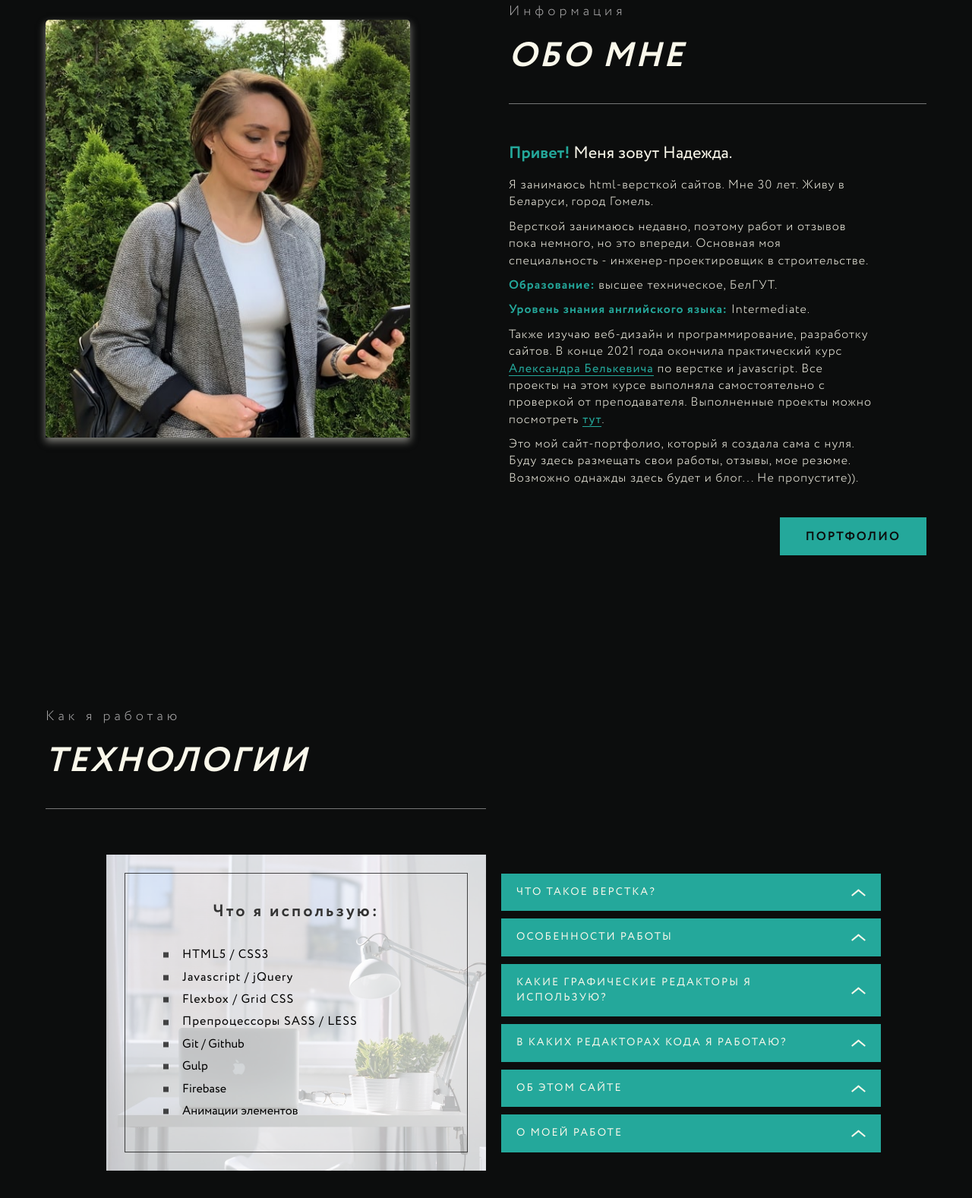
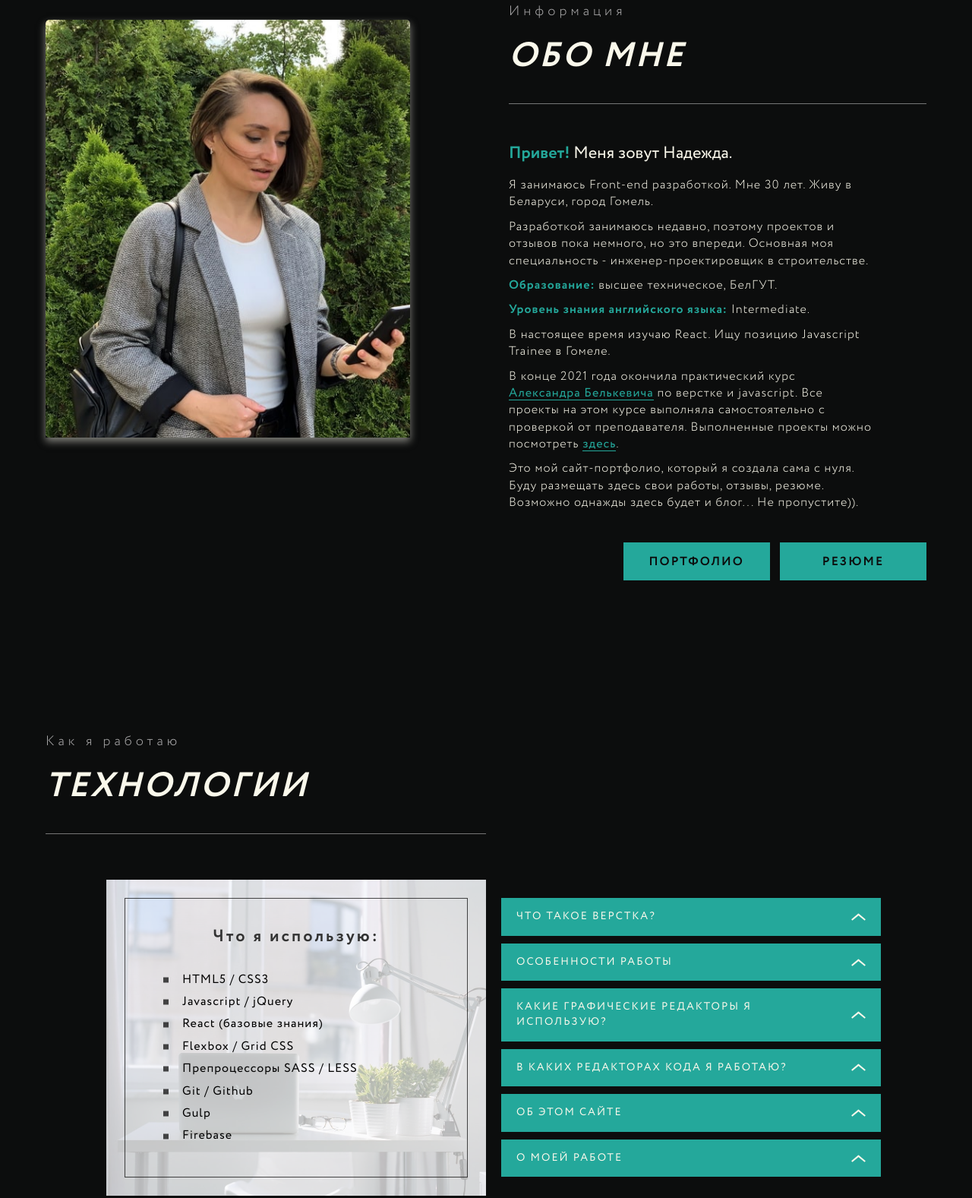
Before and after one commit to NadyaLenkovets/NL, a plain HTML site: page index.html in a window 1280 px wide. Shown: the part 977-2554 px from the top of the page at 76% size. Drawn offline with Linux system fonts and the light colour scheme.

Commit message:
add files

```diff
--- a/index.html
+++ b/index.html
@@ -4,7 +4,7 @@
    <head>
       <meta charset="UTF-8">
       <meta name="viewport" content="width=device-width, initial-scale=1.0">
-      <title>HTML-верстальщик Надежда Ленковец, Гомель</title>
+      <title>Front-end разработчик Надежда Ленковец, Гомель</title>
 
       <!-- favicon
 	================================================== -->
@@ -259,7 +259,7 @@
             <div class="intro-inner">
                <div class="intro-left">
                   <div class="intro-left__inner">
-                     <h3 class="intro__subtitle anim-items anim-no-hide">HTML-верстальщик</h3>
+                     <h3 class="intro__subtitle anim-items anim-no-hide">Front-end разработчик</h3>
                      <h1 class="intro__title anim-items anim-no-hide">Надежда Ленковец</h1>
                      <div class="intro__btn-container anim-items anim-no-hide">
                         <a href="#contacts" class="btn intro__btn">Написать мне</a>
@@ -321,14 +321,16 @@
                            <h2 class="about__title title">Обо мне</h2>
                         </div>
                         <p class="about__text-bold"><span>Привет!</span> Меня зовут Надежда.</p>
-                        <p class="about__text text">Я занимаюсь html-версткой сайтов. Мне 30 лет. Живу в Беларуси, город Гомель.</p>
-                        <p class="about__text text">Версткой занимаюсь недавно, поэтому работ и отзывов пока немного, но это впереди. Основная моя специальность - инженер-проектировщик в строительстве.</p>
+                        <p class="about__text text">Я занимаюсь Front-end разработкой. Мне 30 лет. Живу в Беларуси, город Гомель.</p>
+                        <p class="about__text text">Разработкой занимаюсь недавно, поэтому проектов и отзывов пока немного, но это впереди. Основная моя специальность - инженер-проектировщик в строительстве.</p>
                         <p class="about__text text"><span>Образование:</span> высшее техническое, БелГУТ.</p>
                         <p class="about__text text"><span>Уровень знания английского языка:</span> Intermediate.</p>
-                        <p class="about__text text">Также изучаю веб-дизайн и программирование, разработку сайтов. В конце 2021 года окончила практический курс <a href="https://www.instagram.com/frontend_everyday/">Александра Белькевича</a> по верстке и javascript. Все проекты на этом курсе выполняла самостоятельно с проверкой от преподавателя. Выполненные проекты можно посмотреть <a href="#portfolio">тут</a>.</p>
-                        <p class="about__text text">Это мой сайт-портфолио, который я создала сама с нуля. Буду здесь размещать свои работы, отзывы, мое резюме. Возможно однажды здесь будет и блог... Не пропустите)). </p>
+                        <p class="about__text text">В настоящее время изучаю React. Ищу позицию Javascript Trainee в Гомеле.</p>
+                        <p class="about__text text">В конце 2021 года окончила практический курс <a href="https://www.instagram.com/frontend_everyday/">Александра Белькевича</a> по верстке и javascript. Все проекты на этом курсе выполняла самостоятельно с проверкой от преподавателя. Выполненные проекты можно посмотреть <a href="#portfolio">здесь</a>.</p>
+                        <p class="about__text text">Это мой сайт-портфолио, который я создала сама с нуля. Буду размещать здесь свои работы, отзывы, резюме. Возможно однажды здесь будет и блог... Не пропустите)). </p>
                         <div class="about__btn-container">
                            <a href="#portfolio" class="about__btn btn btn-accent">Портфолио</a>
+                           <a href="https://drive.google.com/file/d/1X1ZpaUwpd8dZ8KAEJdkaNrgm6tRprEut/view?usp=sharing" class="about__btn btn btn-accent">Резюме</a>
                         </div>
                      </div>
                   </div>
@@ -350,12 +352,12 @@
                                  <ul class="technologies__list">
                                     <li class="technologies-text">HTML5 / CSS3</li>
                                     <li class="technologies-text">Javascript / jQuery</li>
+                                    <li class="technologies-text">React (базовые знания)</li>
                                     <li class="technologies-text">Flexbox / Grid CSS</li>
                                     <li class="technologies-text">Препроцессоры SASS / LESS</li>
-                                    <li>Git / Github</li>
-                                    <li>Gulp</li>
-                                    <li>Firebase</li>
-                                    <li>Анимации элементов</li>
+                                    <li class="technologies-text">Git / Github</li>
+                                    <li class="technologies-text">Gulp</li>
+                                    <li class="technologies-text">Firebase</li>
                                  </ul>
                               </div>
                            </div>
--- a/scss/_about.scss
+++ b/scss/_about.scss
@@ -113,4 +113,12 @@
 }
 .about__btn {
    margin: 10px 0px 0px 0px;
+   min-width: 193px;
+   &:first-of-type {
+      margin: 10px 10px 0px 0px;
+   }
+   @media (max-width: 420px) {
+      display: block;
+      width: 100%;
+   }
 }
```
Also changed, not shown: css/style.css.
